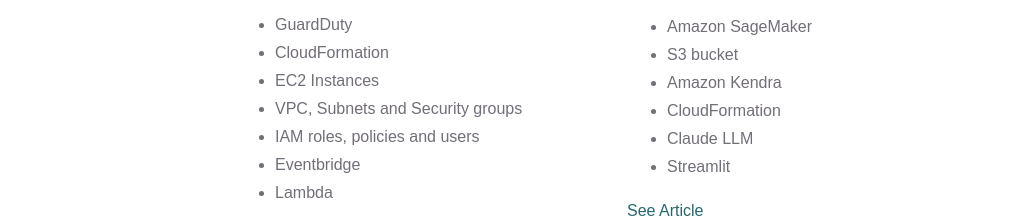
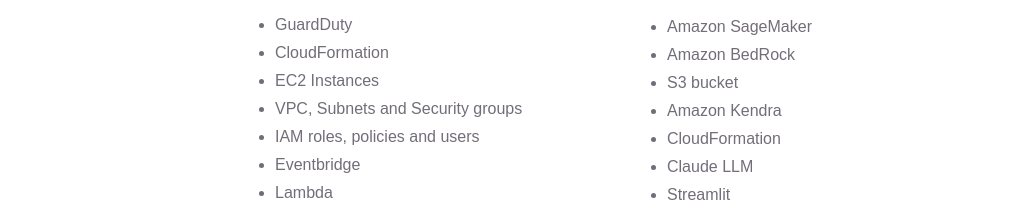
Before and after one commit to Thetechyteacher/Portfolio, a plain HTML site: page index.html in a window 1280 px wide. Shown: the part 3773-3993 px from the top of the page, 245-1280 px from the left. Drawn offline with Linux system fonts and the light colour scheme; a script that the page names is missing; a web font is replaced by a local one.

Commit message:
updated ai project

```diff
--- a/index.html
+++ b/index.html
@@ -206,6 +206,7 @@
           </p>
             <ul>
               <li>Amazon SageMaker</li>
+              <li>Amazon BedRock</li>
               <li>S3 bucket</li>
               <li>Amazon Kendra</li>
               <li>CloudFormation</li>
```
